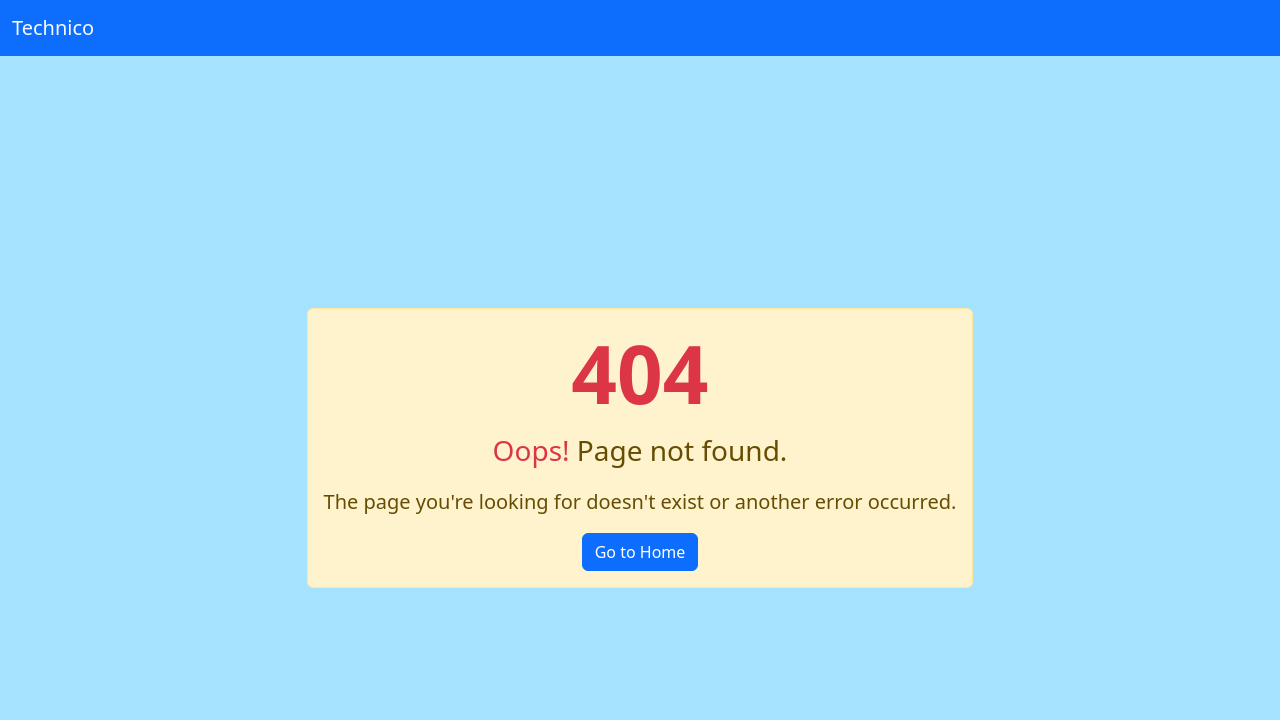
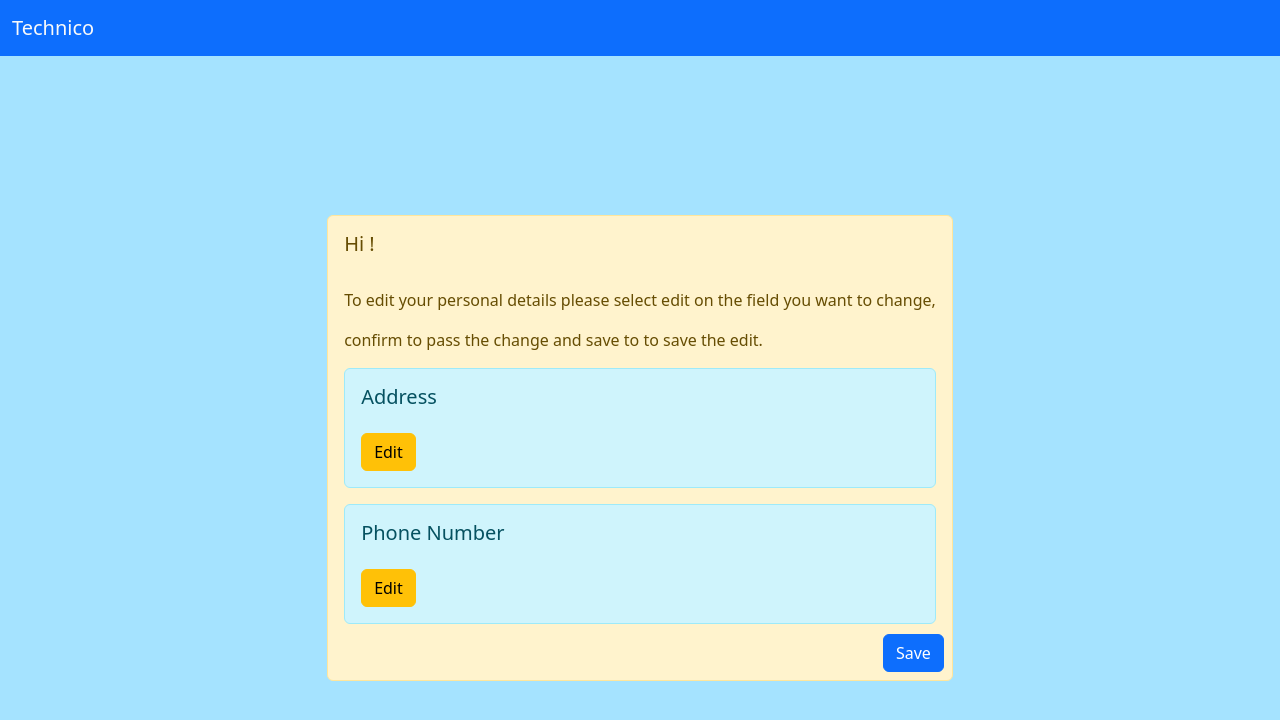
Before and after one commit to dai19086/TechnicoAppFrontEnd, an Angular app: page /editUser in a window 1280 px wide. Before the commit this address had no page. Shown: the top 720 px of the page. Built offline with nearby package versions, Linux system fonts and the light colour scheme.

Commit message:
added user profile edit page

```diff
--- a/src/app/app.routes.ts
+++ b/src/app/app.routes.ts
@@ -3,11 +3,13 @@ import { HomePageComponent } from './home-page/home-page.component';
 import { LoginFormComponent } from './login-form/login-form.component';
 import { FileNotFoundComponent } from './file-not-found/file-not-found.component';
 import { SignupFormComponent } from './signup-form/signup-form.component';
+import { EditUserComponent } from './edit-user/edit-user.component';
 
 export const routes: Routes = [
     {path: '', redirectTo: 'home', pathMatch: 'full'},
     {path: 'home', component: HomePageComponent},
     {path: 'login', component: LoginFormComponent},
     {path: 'signup', component: SignupFormComponent},
+    {path: 'editUser', component: EditUserComponent},
     {path: '**', component: FileNotFoundComponent}
 ];
--- /dev/null
+++ b/src/app/edit-user/edit-user.component.html
@@ -0,0 +1,37 @@
+<div class="alert alert-warning">
+    <h5>Hi {{ userLoggedIn?.name }}!</h5><br>
+    <p>To edit your personal details please select edit on the field you want to change,</p>
+    <p>confirm to pass the change and save to to save the edit.</p>
+
+    <!-- address divider -->
+    <div class="container alert alert-info">
+        <h5>Address</h5>
+        @if (editAddress) {
+            <input type="text" [(ngModel)]="address" placeholder="Enter the new address here" class="form-control w-80">
+            <button (click)="closeEditSpace('address')" class="btn btn-success mt-1">Confirm</button>
+        }@else {
+            <pre>{{ userLoggedIn?.address }}</pre>
+            <button (click)="openEditSpace('address')" class="btn btn-warning">Edit</button>
+        }
+    </div>
+
+    <!-- phoneNumber divider -->
+    <div class="container alert alert-info">
+        <h5>Phone Number</h5>
+        @if (editPhoneNumber) {
+            <input type="text" [(ngModel)]="phoneNumber" placeholder="Enter the new phone number here" class="form-control w-80">
+            <button (click)="closeEditSpace('phoneNumber')" class="btn btn-success mt-1">Confirm</button>
+        }@else {
+            <pre>{{ userLoggedIn?.phoneNumber }}</pre>
+            <button (click)="openEditSpace('phoneNumber')" class="btn btn-warning">Edit</button>
+        }
+    </div>
+
+
+    <br>
+    <button (click)="saveChanges()" class="btn btn-primary position-absolute bottom-0 end-0 mb-2 me-2">Save</button>
+
+
+
+
+</div>
--- /dev/null
+++ b/src/app/edit-user/edit-user.component.ts
@@ -0,0 +1,51 @@
+import { Component, inject, OnInit } from '@angular/core';
+import { UserDataService } from '../service/user-data.service';
+import { Router } from '@angular/router';
+import { FormsModule } from '@angular/forms';
+
+@Component({
+  selector: 'app-edit-user',
+  standalone: true,
+  imports: [FormsModule],
+  templateUrl: './edit-user.component.html',
+  styleUrl: './edit-user.component.css'
+})
+export class EditUserComponent implements OnInit{
+
+  userLoggedIn: any;
+  private userData = inject(UserDataService);
+  router = inject(Router);
+
+  address : string = '';
+  editAddress : boolean = false;
+  phoneNumber : string = '';
+  editPhoneNumber : boolean = false;
+
+
+  ngOnInit(): void {
+    this.userLoggedIn = this.userData.getData('userLoggedIn');
+  }
+
+  openEditSpace(space : string){
+    if (space == 'address'){
+      this.editAddress = true
+    }else if (space == 'phoneNumber'){
+      this.editPhoneNumber = true
+    }
+
+  }
+
+  closeEditSpace(space : string){
+    if (space == 'address'){
+      this.editAddress = false
+      this.userLoggedIn.address = this.address;
+    }else if (space == 'phoneNumber'){
+      this.editPhoneNumber = false
+      this.userLoggedIn.phoneNumber = this.phoneNumber;
+    }
+  }
+
+  saveChanges(){
+    this.router.navigate(['home']);
+  }
+}
--- a/src/app/user/user.component.html
+++ b/src/app/user/user.component.html
@@ -1,4 +1,11 @@
 <div class="container alert alert-info">
+  <div class="container">
+    <button (click)="editUser()" class="btn btn-warning">Edit User Profile</button>
+  </div>
+  <div>
+    <h3>Welcome {{ userLoggedIn?.name }}!</h3>
+  </div>
+  <div>
     @if (typeOfUser == 'ADMIN') {
       <app-admin/>
     }@else if (typeOfUser == 'OWNER') {
@@ -7,3 +14,4 @@
       <p>{{ message }}</p>
     }
   </div>
+</div>
--- a/src/app/user/user.component.ts
+++ b/src/app/user/user.component.ts
@@ -5,6 +5,7 @@ import { SignupFormComponent } from "../signup-form/signup-form.component";
 import { UserDataService } from '../service/user-data.service';
 import { AdminComponent } from "../admin/admin.component";
 import { OwnerComponent } from "../owner/owner.component";
+import { Router } from '@angular/router';
 
 @Component({
   selector: 'app-user',
@@ -17,6 +18,7 @@ export class UserComponent implements OnInit{
 
   userLoggedIn: any;
   private userData = inject(UserDataService);
+  router = inject(Router);
   typeOfUser : string = '';
   message : string = 'Loading...';
 
@@ -27,5 +29,9 @@ export class UserComponent implements OnInit{
     this.message = 'Something went wrong...'
   }
 
+  editUser(){
+    this.router.navigate(['editUser'])
+  }
+
 
 }
```
Also changed, not shown: src/app/edit-user/edit-user.component.css (added). Lines whose indentation alone changed are shown as unchanged.
